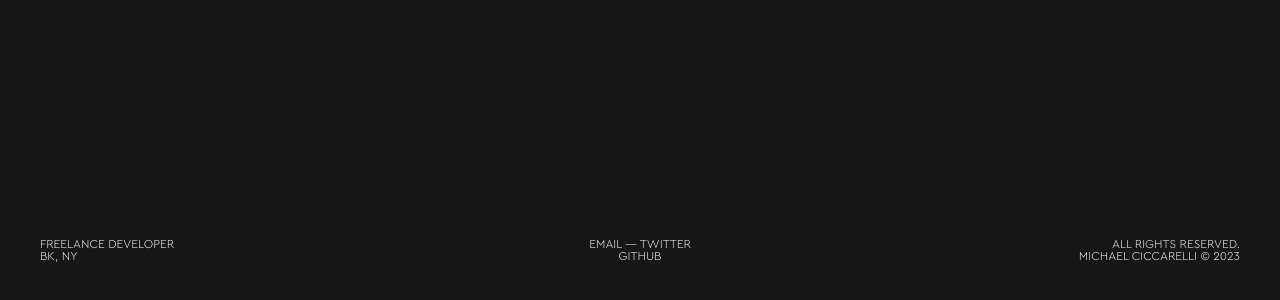
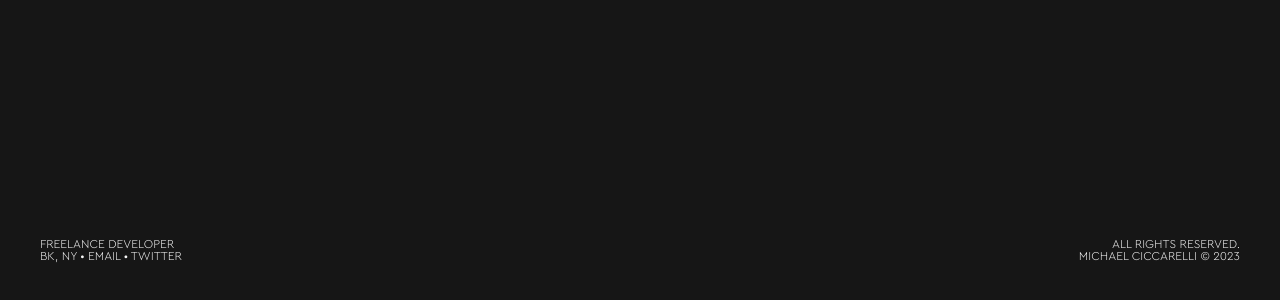
Before and after one commit to mciccarelli/personal-site, a Vue app: page / in a window 1280 px wide. Shown: the part 1305-1605 px from the top of the page. Built offline with nearby package versions, Linux system fonts and the light colour scheme.

Commit message:
rm Footer component

```diff
--- a/src/App.vue
+++ b/src/App.vue
@@ -3,7 +3,6 @@ import { onMounted } from 'vue'
 import { gsap } from 'gsap'
 import SplitType from 'split-type'
 import Projects from './components/Projects.vue'
-import Footer from './components/Footer.vue'
 import { links } from './data.json'
 
 onMounted(() => {
@@ -61,7 +60,13 @@ onMounted(() => {
     </div>
     <Projects />
   </main>
-  <Footer />
+  <footer class="flex justify-between">
+    <p class="mb-0 p-10">
+      freelance developer<br />bk, ny &bull; <a href="mailto:mikecicc@gmail.com">Email</a> &bull;
+      <a href="https://twitter.com/mciccarelli">Twitter</a>
+    </p>
+    <p class="p-10 mb-0 text-right">All Rights reserved. <br />Michael Ciccarelli &copy; 2023</p>
+  </footer>
 </template>
 
 <style scoped>
--- a/src/components/Footer.vue
+++ /dev/null
@@ -1,16 +0,0 @@
-<template>
-  <footer class="grid grid-cols-2 md:grid-cols-3 gap-4">
-    <div class="p-10">
-      <p class="mb-0">freelance developer<br />bk, ny</p>
-    </div>
-    <div class="p-10">
-      <p class="mb-0 text-right md:text-center">
-        <a href="mailto:mikecicc@gmail.com">Email</a> — <a href="https://twitter.com/mciccarelli">Twitter</a> <br />
-        <a href="https://github.com/mciccarelli">Github</a>
-      </p>
-    </div>
-    <div class="hidden md:block p-10 md:col-span-1">
-      <p class="mb-0 text-center md:text-right">All Rights reserved. <br />Michael Ciccarelli &copy; 2023</p>
-    </div>
-  </footer>
-</template>
```
